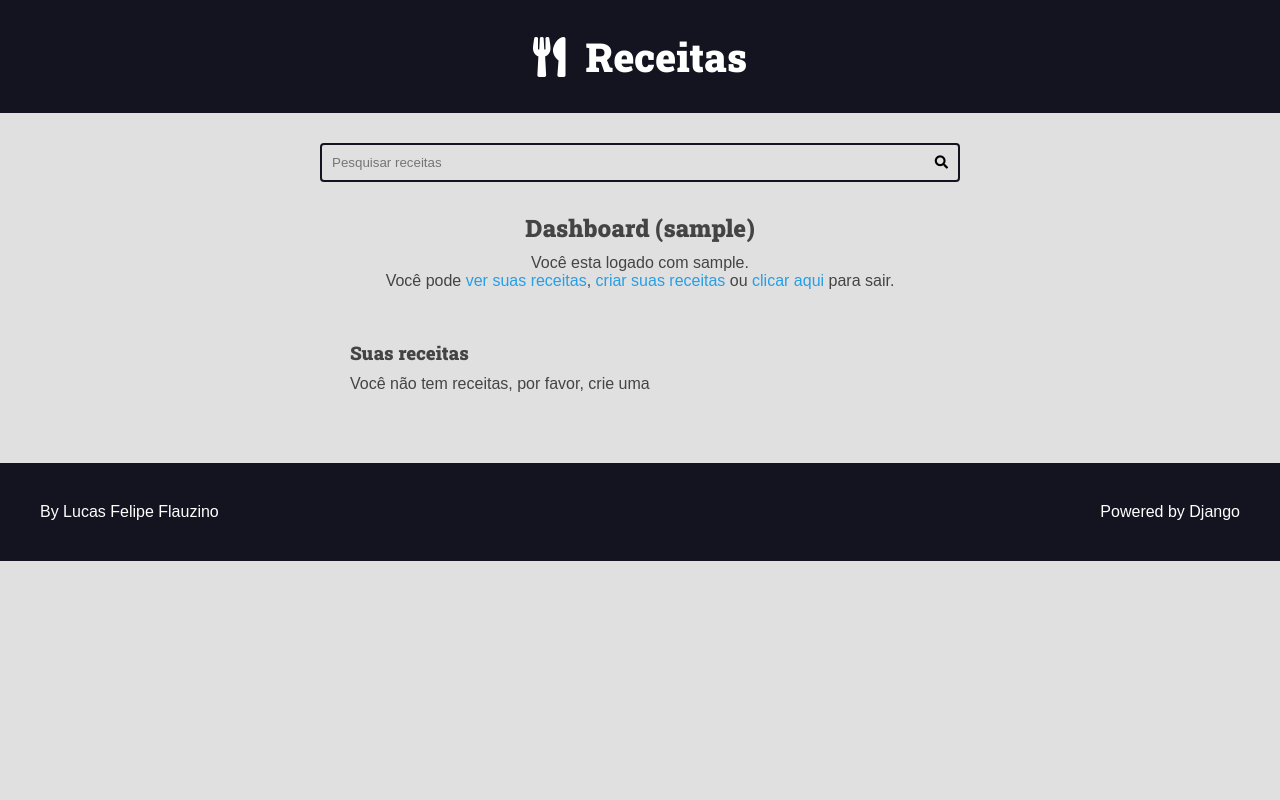
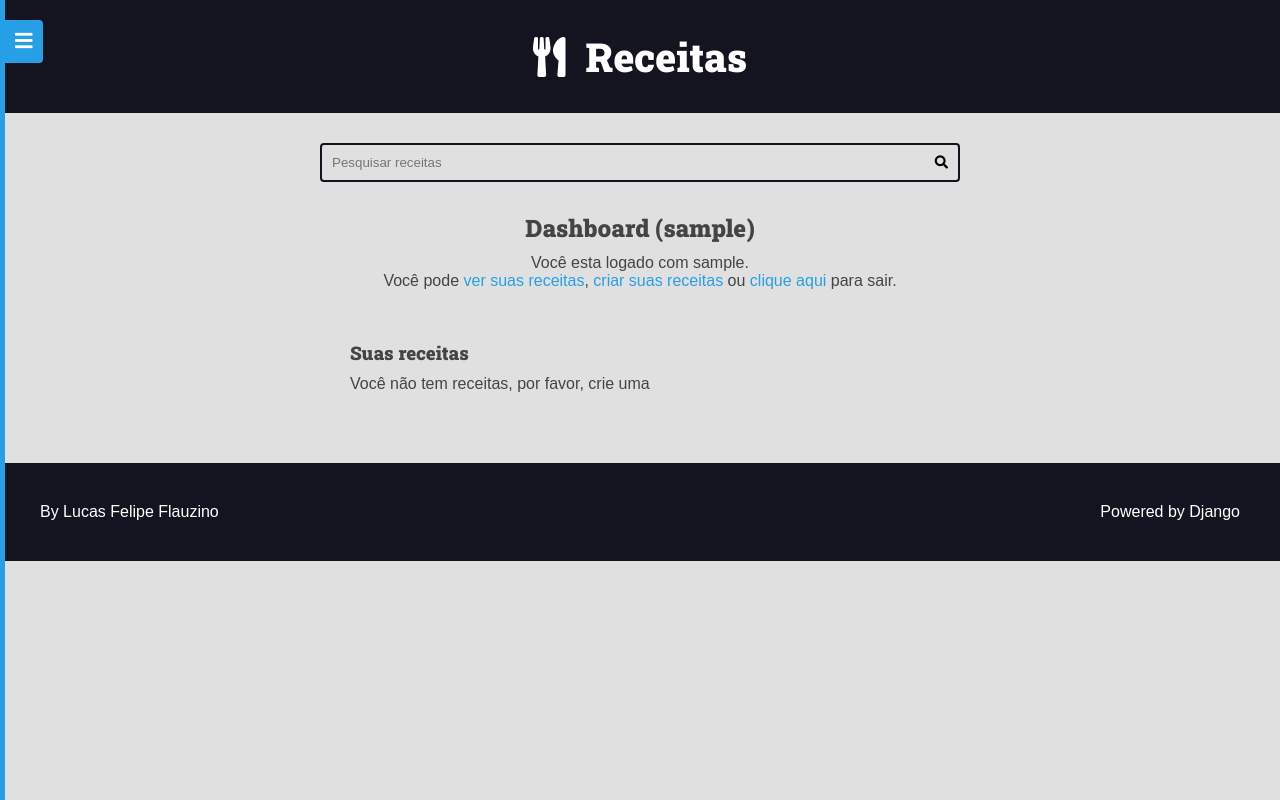
Before and after one commit to Flauziino/recipes-web-django, a Django app: page /authors/dashboard/ in a window 1280 px wide. Run offline with Django 5.2, Linux system fonts and the light colour scheme; the visitor is signed in with stand-in values (Sample User, id 1); data that the repository does not hold is empty; some libraries are stand-ins or nearby versions.

Commit message:
criando um menu de navegaçao pela pagina

```diff
--- /dev/null
+++ b/authors/templates/author/partials/_form_logout.html
@@ -0,0 +1,4 @@
+<form class="inline-form form-logout" action="{% url 'authors:logout' %}" method='POST'>
+        {% csrf_token %}
+        <input type="hidden" name="username" value="{{ request.user.username }}">
+</form>
--- a/authors/templates/author/partials/_login_message.html
+++ b/authors/templates/author/partials/_login_message.html
@@ -5,11 +5,8 @@
     Você pode
     <a href="{% url "authors:dashboard" %}">ver suas receitas</a>,
     <a href="{% url "authors:dashboard_create" %}">criar suas receitas</a> ou
-    <form class="inline-form" action="{% url 'authors:logout' %}" method='POST'>
-        {% csrf_token %}
-        <input type="hidden" name="username" value="{{ request.user.username }}">
-        <button class="plaintext-button" type="submit">clicar aqui</button>
-    </form> para sair.
+    {% include "author/partials/_form_logout.html" %}
+    <a class="authors-logout-link" href="#">clique aqui</a> para sair.
     </div>
 
 {% endif %}
--- a/base_static/global/css/style.css
+++ b/base_static/global/css/style.css
@@ -494,6 +494,78 @@ a {
   margin: var(--spacing-gutter-medium) 0;
 }
 
+.hidden-text {
+  display: none;
+}
+
+.menu-container {
+  position: fixed;
+  top: 0;
+  left: 0;
+  bottom: 0;
+  width: 260px;
+  min-height: 100vh;
+  overflow-y: auto;
+  background: var(--color-primary);
+  z-index: 2;
+  transition: all 300ms ease-in-out;
+}
+
+.menu-container a {
+  color: var(--color-white);
+}
+
+.menu-hidden {
+  left: -255px;
+}
+
+.button-show-menu {
+  position: fixed;
+  left: 265px;
+  top: 2rem;
+  color: var(--color-white);
+  background-color: var(--color-primary);
+  border: none;
+  font-size: 2rem;
+  z-index: 3;
+  padding: 1rem;
+  visibility: hidden;
+  opacity: 0;
+  transition: all 300ms ease-in-out;
+  border-radius: 0 4px 4px 0;
+  cursor: pointer;
+}
+
+.button-show-menu-visible {
+  visibility: visible;
+  opacity: 1;
+  left: 5px;
+}
+
+.button-close-menu {
+  position: absolute;
+  top: 1rem;
+  right: 1rem;
+  color: var(--color-white);
+  background: none;
+  border: none;
+  font-size: 2rem;
+  z-index: 3;
+  cursor: pointer;
+}
+
+.menu-nav {
+  display: flex;
+  flex-flow: column wrap;
+  font-family: var(--font-headings);
+  font-size: 2rem;
+}
+
+.menu-nav a {
+  width: 100%;
+  padding: 1rem;
+}
+
 @media (max-width: 60rem) {
   .main-content-list,
   .form-content-grid {
--- a/project/settings.py
+++ b/project/settings.py
@@ -26,7 +26,7 @@ SECRET_KEY = os.environ.get('SECRET_KEY')
 # SECURITY WARNING: don't run with debug turned on in production!
 DEBUG = True if os.environ.get('DEBUG') == '1' else False
 
-ALLOWED_HOSTS = ['34.125.8.53']
+ALLOWED_HOSTS = ['34.125.8.53', '127.0.0.1']
 
 
 # Application definition
--- a/templates/global/base.html
+++ b/templates/global/base.html
@@ -11,7 +11,7 @@
 </head>
 
 <body>
-
+    {% include "global/partials/_menu.html" %}
     {% include "global/partials/_header.html" %}
     {% include 'global/partials/_search.html' %}
 
--- /dev/null
+++ b/templates/global/partials/_menu.html
@@ -0,0 +1,27 @@
+<button class="button-show-menu button-show-menu-visible">
+  <i class="fas fa-bars"></i>
+  <span class="hidden-text">Mostrar o menu</span>
+</button>
+
+<div class="menu-container menu-hidden">
+  <button class="button-close-menu button-close-menu-visible">
+    <i class="fas fa-times-circle"></i>
+    <span class="hidden-text">Fechar o menu</span>
+  </button>
+
+  <div class="menu-content">
+    <nav class="menu-nav">
+      <a href="{% url 'recipes:index' %}">Home</a>
+
+      {% if user.is_authenticated %}
+        <a href="{% url 'authors:dashboard_create' %}">Nova receita</a>
+        <a href="{% url 'authors:dashboard' %}">Dashboard</a>
+        <a class="authors-logout-link" href="{% url 'authors:logout' %}">Sair</a>
+        {% include 'author/partials/_form_logout.html' %}
+      {% else %}
+        <a href="{% url 'authors:login' %}">Entrar</a>
+        <a href="{% url 'authors:register' %}">Registrar</a>
+    {% endif %}
+    </nav>
+  </div>
+</div>
```
Also changed, not shown: base_static/global/js/scripts.js (+42 -3 lines), recipes/models.py (+18 -0 lines).
